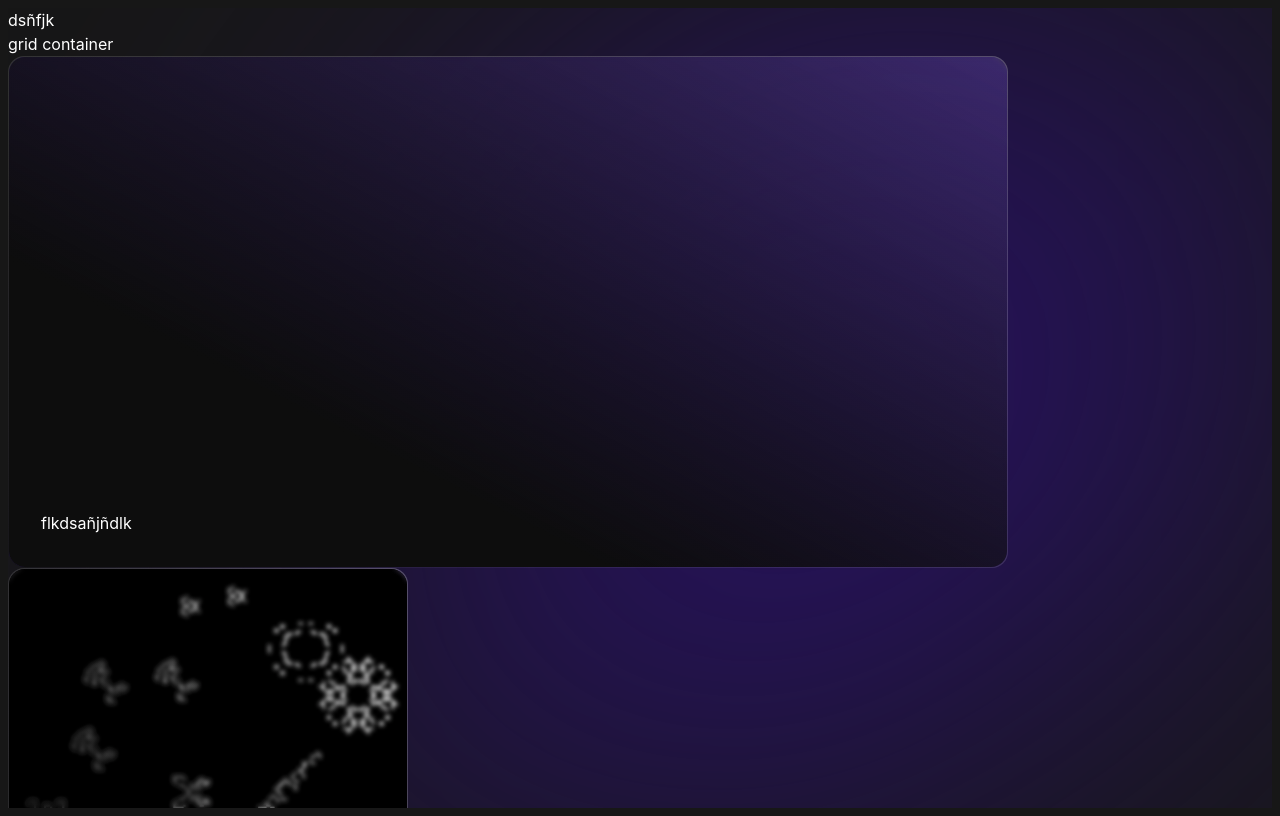
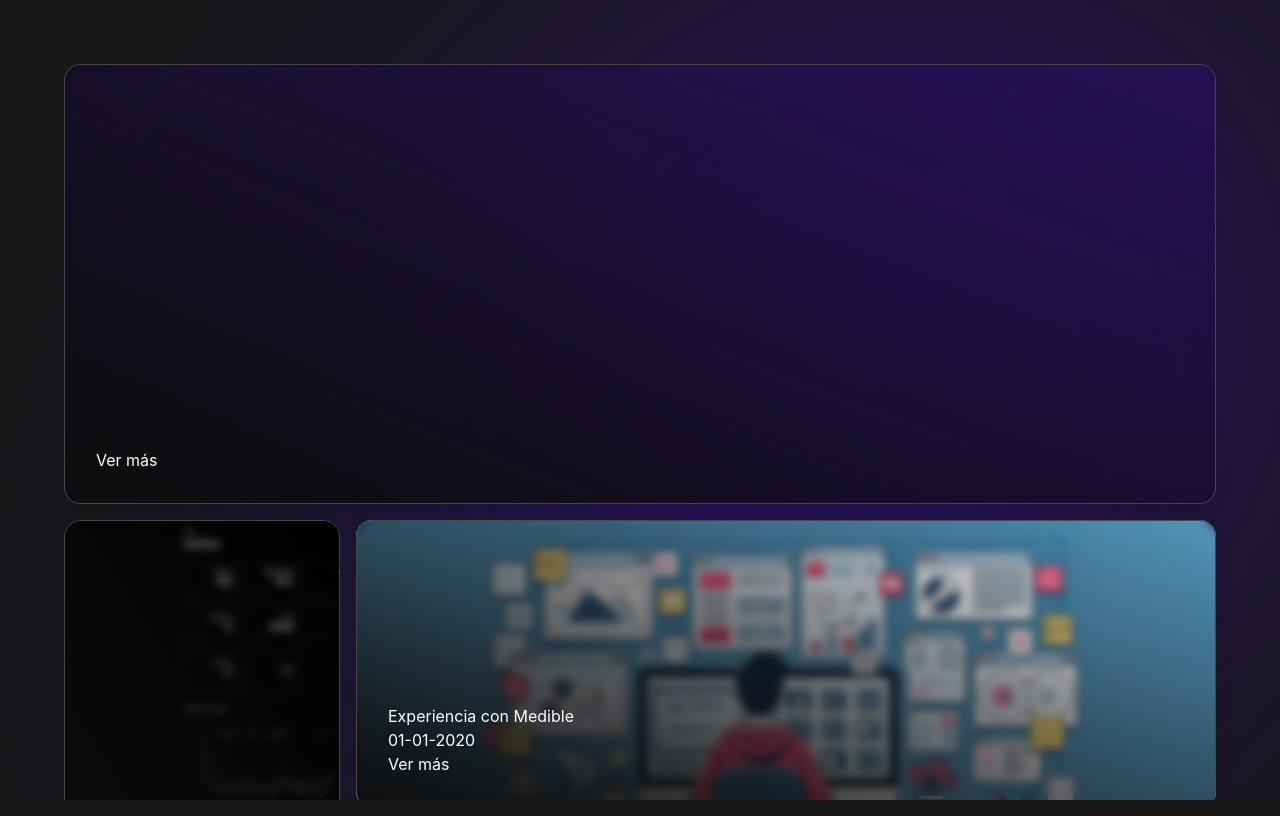
Before and after one commit to cacosat/portafolio-v2, a React (Vite) app: page / in a window 1280 px wide. Built offline with nearby package versions, Linux system fonts and the light colour scheme.

Commit message:
grid layout

```diff
--- a/src/App.css
+++ b/src/App.css
@@ -2,7 +2,9 @@
   position: relative;
   overflow-x: hidden;
   height: 100vh;
-  margin: 8px;
+  margin: 0px;
+  display: flex;
+  flex-direction: column;
 }
 
 #root::before {
--- a/src/App.jsx
+++ b/src/App.jsx
@@ -1,11 +1,14 @@
 import { useState } from 'react'
 import './App.css'
 import Card from './components/Card.jsx'
-import projectImage from './assets/cardsBg/conway.gif'
-import forestImage from './assets/cardsBg/forest.png'
+import conwayImage from './assets/cardsBg/conway.gif'
+import uxImage from './assets/cardsBg/researcher.png'
+import expenseImage from './assets/cardsBg/expense-tracker.jpg'
+import sessionImage from './assets/cardsBg/sessions.png'
+import aboutImage from './assets/cardsBg/forest.png'
+
 
 function App() {
-  const [count, setCount] = useState(0)
 
   const cardsConfig = {
     heroCard: {
@@ -14,22 +17,84 @@ function App() {
       border: '2',
       primaryBg: '#2a116b',
     },
-    projectCard: {
+    projectCardExpenseTracker: {
       height: '712',
       width: '400',
       border: '2',
-      primaryBg: projectImage,
+      primaryBg: expenseImage,
+      title: 'Desarrollo de producto asistido por IA',
+      fecha: '01-01-2020',
+      descripcion: 'Lorem ipsum dolor sit amet consectetur. Nam faucibus vel imperdiet elementum non pulvinar quis at. Commodo porttitor varius mauris aliquet nibh ultrices in. Mollis non sapien morbi a. Aliquam et tellus tortor vitae eu.',
+
+    },
+    projectCardMedible: {
+      height: '712',
+      width: '400',
+      border: '2',
+      primaryBg: uxImage,
+      title: 'Experiencia con Medible',
+      fecha: '01-01-2020',
+      descripcion: 'Lorem ipsum dolor sit amet consectetur. Nam faucibus vel imperdiet elementum non pulvinar quis at. Commodo porttitor varius mauris aliquet nibh ultrices in. Mollis non sapien morbi a. Aliquam et tellus tortor vitae eu.',
+
+    },
+    projectCardSessions: {
+      height: '712',
+      width: '400',
+      border: '2',
+      primaryBg: sessionImage,
+      title: 'Aplicación de productividad en base a la técnica pomodoro',
+      fecha: '01-01-2020',
+      descripcion: 'Lorem ipsum dolor sit amet consectetur. Nam faucibus vel imperdiet elementum non pulvinar quis at. Commodo porttitor varius mauris aliquet nibh ultrices in. Mollis non sapien morbi a. Aliquam et tellus tortor vitae eu.',
+
+    },
+    projectCardConway: {
+      height: '712',
+      width: '400',
+      border: '2',
+      primaryBg: conwayImage,
+      title: "Conway's Game of life",
+      fecha: '01-01-2020',
+      descripcion: 'Lorem ipsum dolor sit amet consectetur. Nam faucibus vel imperdiet elementum non pulvinar quis at. Commodo porttitor varius mauris aliquet nibh ultrices in. Mollis non sapien morbi a. Aliquam et tellus tortor vitae eu.',
+
+    },
+    aboutCard: {
+      height: '712',
+      width: '400',
+      border: '2',
+      primaryBg: aboutImage,
+      title: 'Más sobre mi',
+      fecha: '',
+      descripcion: 'Lorem ipsum dolor sit amet consectetur. Nam faucibus vel imperdiet elementum non pulvinar quis at. Commodo porttitor varius mauris aliquet nibh ultrices in. Mollis non sapien morbi a. Aliquam et tellus tortor vitae eu.',
+
+    },
+    contactCard: {
+      height: '712',
+      width: '400',
+      border: '2',
+      primaryBg: '#FFFFFF',
+      title: 'Hablemos',
+      fecha: '01-01-2020',
+      descripcion: 'Lorem ipsum dolor sit amet consectetur. Nam faucibus vel imperdiet elementum non pulvinar quis at. Commodo porttitor varius mauris aliquet nibh ultrices in. Mollis non sapien morbi a. Aliquam et tellus tortor vitae eu.',
+
     }
   }
 
 
   return (
     <>
-      <div className=''>dsñfjk</div>
-      <h1 className=' '>grid container</h1>
-      {/* TODO: Function to calculate height, width and border to pass it into Card */}
-      <Card config={cardsConfig.heroCard} />
-      <Card config={cardsConfig.projectCard} />
+      <div className='grid grid-cols-4 grid-rows-9 gap-4 m-4 md:m-16 max-w-[1280px]'>
+        {/* TODO toggle for description */}
+        {/* TODO Responsiveness: below 750px change layout */}
+        <Card config={cardsConfig.heroCard} className='col-span-4 row-span-3' />
+        <Card config={cardsConfig.projectCardExpenseTracker} className=' row-span-3' />
+        <Card config={cardsConfig.projectCardMedible} className='col-span-3 row-span-2' />
+        <Card config={cardsConfig.projectCardSessions} className='col-span-3' />
+        <Card config={cardsConfig.projectCardConway} className='row-span-3' />
+        <Card config={cardsConfig.aboutCard} className='row-span-3 col-span-2' />
+        <Card config={cardsConfig.contactCard} className='row-span-3' />
+
+      </div>
+      <h1 className=' '>footer</h1>
     </>
   )
 }
--- a/src/components/Card.jsx
+++ b/src/components/Card.jsx
@@ -7,40 +7,33 @@ export default function Card(props) {
 
     // props.config
     const config = props.config;
-    console.log(config)
 
     const innerWidth = config.height-config.border;
     const innerHeight = config.width-config.border;
 
     return <>
     {/* JSX */}
-        <div>
-
-            <div className={`flex items-center justify-center bg-gradient-to-bl from-[#ffffff40] rounded-2xl`} // #000000 00 last two nums are opacity
+        <div className={`shadow-xl ${props.className} h-full w-full`}>
+            <div className={`flex items-end justify-start rounded-2xl relative h-full w-full bg-cover bg-no-repeat`}
                 style={{
-                    height: `${config.height}px`,
-                    width: `${config.width}px`,
-                }}>
-                {/* first bg -> handles stroke / border */}
-                <div className={`flex items-end justify-start rounded-2xl relative `}
-                    style={{
-                        height: `${innerWidth}px`,
-                        width: `${innerHeight}px`,
                     backgroundImage: `${config.primaryBg.split('')[0] != "#" ? `url(${config.primaryBg})` : ''}`,
                     backgroundColor: `${config.primaryBg.split('')[0] != "#" ? '' : `${config.primaryBg}99`}`
                 }}
                 >
-                    {/* 2nd bg -> handles purple gradient */}
+                {/* handles purple gradient */}
                 <div
-                        className="absolute inset-0 bg-gradient-to-tr from-[#0d0d0d] via-[#0d0d0d] via-30% bg-opacity-0 rounded-2xl backdrop-blur-[2px]"
+                    className="absolute inset-0 bg-gradient-to-tr from-[#0d0d0d] via-[#0d0d0de5] via-15% bg-opacity-0 rounded-2xl backdrop-blur-[5px] border-[1px] border-[#474747]"
                     style={{
-                        mixBlendMode: 'darken',
+                    // mixBlendMode: 'darken',
                     }}
-                    >                    </div>
+                ></div>
                 {/* Content here, make sure this comes after the overlay div so it's on top */}
                 <div className="m-8 z-10 opacity-100">
-                        flkdsañjñdlk
-                    </div>
+                    <h1>{config.title}</h1>
+                    <p>{config.fecha}</p>
+                    {/* TODO toggle for description */}
+                    {/* <p>{config.descripcion}</p> */}
+                    <button>Ver más</button>
                 </div>
             </div>
         </div>
```
Also changed, not shown: src/assets/cardsBg/researcher.png (renamed from src/assets/cardsBg/Researcher on a desk 2.png), src/assets/cardsBg/sessions.png (renamed from src/assets/cardsBg/sessions wireflow.png). Lines whose indentation alone changed are shown as unchanged.
